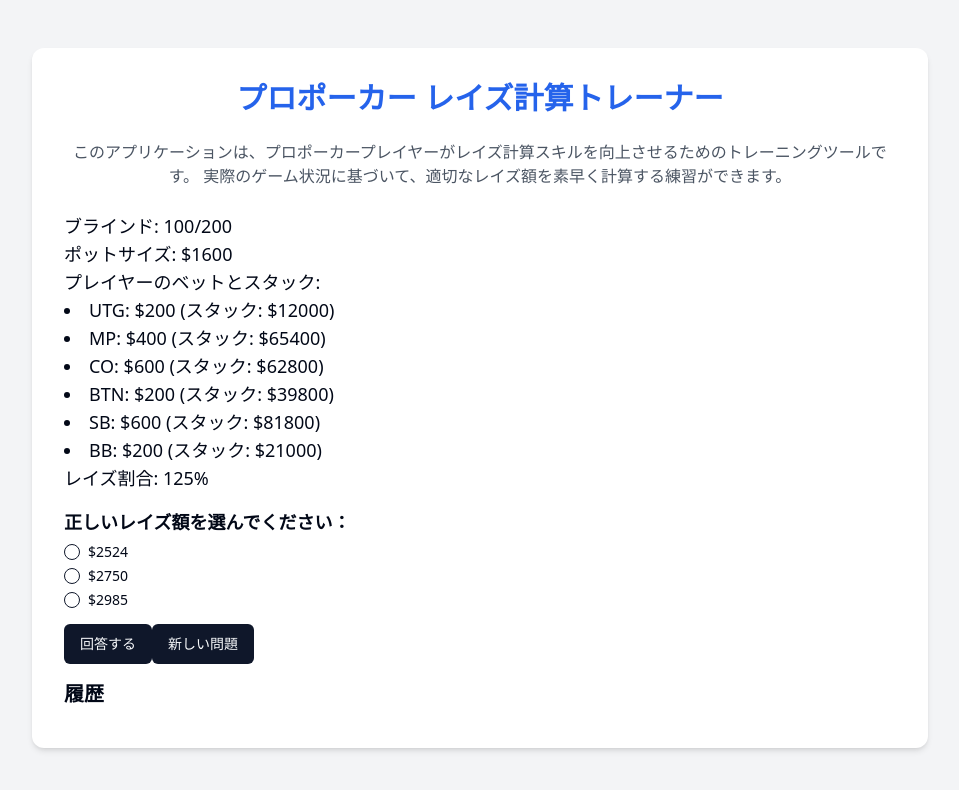
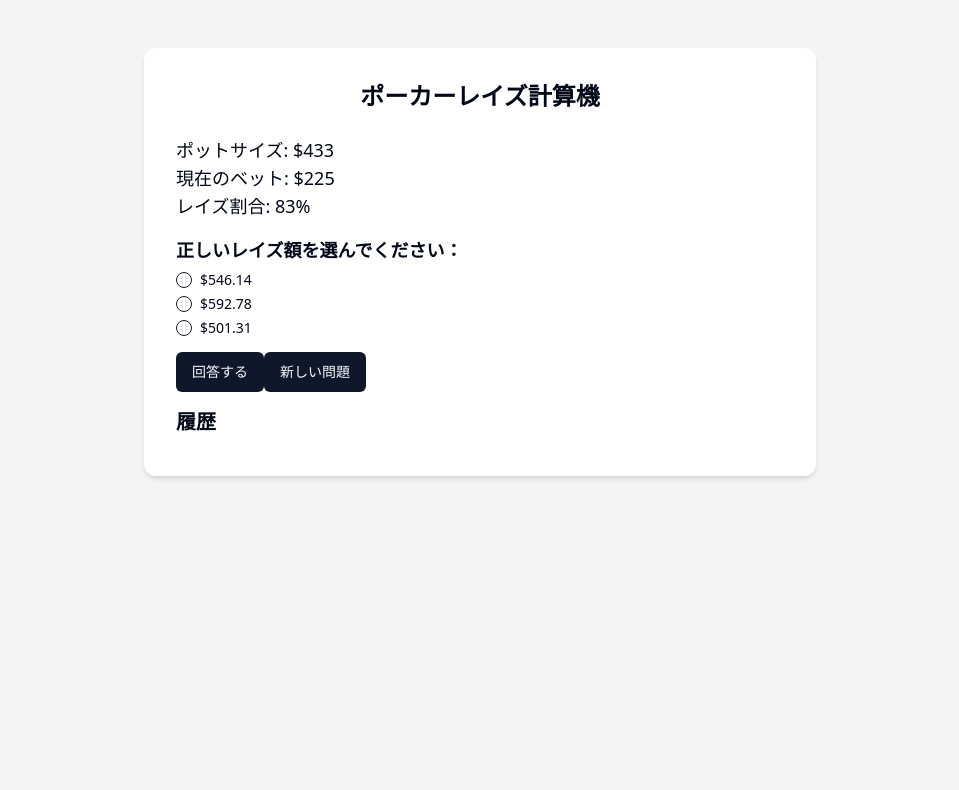
Before and after one commit to KAFKA2306/poker-raise-quiz, a React (Vite) app: page / in a window 1280 px wide. Shown: the top 790 px of the page, without its empty margins (160-1119 px from the left). Built offline with nearby package versions, Linux system fonts and the light colour scheme.

Commit message:
Reverted to edit 6f16ba18-81fd-4a41-b349-1b81a02faa04: "Fix export error in pokerUtils
Resolved the SyntaxError related to the missing export of 'generateRandomValues' in the pokerUtils module, ensuring proper functionality in RaiseCalculator component.
[skip gpt_engineer]"

```diff
--- a/src/components/RaiseCalculator.jsx
+++ b/src/components/RaiseCalculator.jsx
@@ -2,18 +2,15 @@ import React, { useState, useEffect } from 'react';
 import { Button } from "@/components/ui/button"
 import { Label } from "@/components/ui/label"
 import { RadioGroup, RadioGroupItem } from "@/components/ui/radio-group"
-import { calculateRaise, isWithinTolerance, generateRandomValues, calculateEffectiveStacks, calculatePosition } from '../utils/pokerUtils';
+import { calculateRaise, isWithinTolerance, generateRandomValues } from '../utils/pokerUtils';
 
 const RaiseCalculator = () => {
   const [gameState, setGameState] = useState({
     potSize: 0,
-    playerBets: [],
+    currentBet: 0,
     raisePercentage: 0,
     calculatedRaise: 0,
-    options: [],
-    bigBlind: 0,
-    smallBlind: 0,
-    effectiveStacks: []
+    options: []
   });
   const [selectedOption, setSelectedOption] = useState('');
   const [feedback, setFeedback] = useState('');
@@ -24,38 +21,30 @@ const RaiseCalculator = () => {
   }, []);
 
   const generateNewProblem = () => {
-    const { potSize, playerBets, raisePercentage, bigBlind, smallBlind } = generateRandomValues();
-    const currentBet = Math.max(...playerBets);
+    const { potSize, currentBet, raisePercentage } = generateRandomValues();
     const calculatedRaise = calculateRaise(potSize, currentBet, raisePercentage);
     const options = generateOptions(calculatedRaise);
-    const effectiveStacks = calculateEffectiveStacks(playerBets, bigBlind);
-    setGameState({ potSize, playerBets, raisePercentage, calculatedRaise, options, bigBlind, smallBlind, effectiveStacks });
+    setGameState({ potSize, currentBet, raisePercentage, calculatedRaise, options });
     setSelectedOption('');
     setFeedback('');
   };
 
   const generateOptions = (correctAnswer) => {
-    const options = [Math.round(correctAnswer)];
+    const options = [correctAnswer];
     while (options.length < 3) {
-      const randomOption = Math.round(correctAnswer * (0.7 + Math.random() * 0.6));
-      if (!options.includes(randomOption)) {
+      const randomOption = correctAnswer * (0.7 + Math.random() * 0.6);
+      if (!options.some(option => Math.abs(option - randomOption) < 1)) {
         options.push(randomOption);
       }
     }
-    return options.sort((a, b) => a - b);
+    return options.sort(() => Math.random() - 0.5).map(option => option.toFixed(2));
   };
 
   const handleSubmit = () => {
     if (!selectedOption) return;
 
     const isCorrect = isWithinTolerance(Number(selectedOption), gameState.calculatedRaise, 5);
-    const correctAnswer = Math.round(gameState.calculatedRaise);
-    const currentBet = Math.max(...gameState.playerBets);
-    const totalPot = gameState.potSize + currentBet;
-    const calculationExample = `計算例: ${totalPot} (トータルポット) × ${gameState.raisePercentage}% = ${correctAnswer}`;
-    const newFeedback = isCorrect
-      ? `正解です！\n${calculationExample}`
-      : `不正解です。正しい答えは ${correctAnswer} です。\n${calculationExample}`;
+    const newFeedback = isCorrect ? '正解です！' : `不正解です。正しい答えは ${gameState.calculatedRaise.toFixed(2)} です。`;
     setFeedback(newFeedback);
 
     const newEntry = {
@@ -69,16 +58,8 @@ const RaiseCalculator = () => {
   return (
     <div className="space-y-4">
       <div className="text-lg">
-        <p>ブラインド: {gameState.smallBlind}/{gameState.bigBlind}</p>
         <p>ポットサイズ: ${gameState.potSize}</p>
-        <p>プレイヤーのベットとスタック:</p>
-        <ul className="list-disc list-inside">
-          {gameState.playerBets.map((bet, index) => (
-            <li key={index}>
-              {calculatePosition(index)}: ${bet} (スタック: ${gameState.effectiveStacks[index]})
-            </li>
-          ))}
-        </ul>
+        <p>現在のベット: ${gameState.currentBet}</p>
         <p>レイズ割合: {gameState.raisePercentage}%</p>
       </div>
       <div>
@@ -86,7 +67,7 @@ const RaiseCalculator = () => {
         <RadioGroup value={selectedOption} onValueChange={setSelectedOption} className="mt-2">
           {gameState.options.map((option, index) => (
             <div key={index} className="flex items-center space-x-2">
-              <RadioGroupItem value={option.toString()} id={`option-${index}`} />
+              <RadioGroupItem value={option} id={`option-${index}`} />
               <Label htmlFor={`option-${index}`}>${option}</Label>
             </div>
           ))}
@@ -94,14 +75,14 @@ const RaiseCalculator = () => {
       </div>
       <Button onClick={handleSubmit}>回答する</Button>
       <Button onClick={generateNewProblem}>新しい問題</Button>
-      {feedback && <p className="text-lg font-semibold whitespace-pre-line">{feedback}</p>}
+      {feedback && <p className="text-lg font-semibold">{feedback}</p>}
       <div>
         <h3 className="text-xl font-bold mb-2">履歴</h3>
         <ul className="space-y-2">
           {history.map((entry, index) => (
             <li key={index} className={`p-2 rounded ${entry.isCorrect ? 'bg-green-100' : 'bg-red-100'}`}>
-              ブラインド: {entry.smallBlind}/{entry.bigBlind}, ポット: ${entry.potSize}, レイズ%: {entry.raisePercentage}%
-              → 正解: ${Math.round(entry.calculatedRaise)}, 回答: ${entry.userAnswer}
+              ポット: ${entry.potSize}, ベット: ${entry.currentBet}, レイズ%: {entry.raisePercentage}%
+              → 正解: ${entry.calculatedRaise.toFixed(2)}, 回答: ${entry.userAnswer.toFixed(2)}
             </li>
           ))}
         </ul>
--- a/src/pages/Index.jsx
+++ b/src/pages/Index.jsx
@@ -3,13 +3,9 @@ import RaiseCalculator from '../components/RaiseCalculator';
 const Index = () => {
   return (
     <div className="min-h-screen bg-gray-100 py-12 px-4 sm:px-6 lg:px-8">
-      <div className="max-w-4xl mx-auto bg-white rounded-xl shadow-md overflow-hidden">
+      <div className="max-w-md mx-auto bg-white rounded-xl shadow-md overflow-hidden md:max-w-2xl">
         <div className="p-8">
-          <h1 className="text-3xl font-bold mb-6 text-center text-blue-600">プロポーカー レイズ計算トレーナー</h1>
-          <p className="text-gray-600 mb-6 text-center">
-            このアプリケーションは、プロポーカープレイヤーがレイズ計算スキルを向上させるためのトレーニングツールです。
-            実際のゲーム状況に基づいて、適切なレイズ額を素早く計算する練習ができます。
-          </p>
+          <h1 className="text-2xl font-bold mb-6 text-center">ポーカーレイズ計算機</h1>
           <RaiseCalculator />
         </div>
       </div>
--- a/src/utils/pokerUtils.js
+++ b/src/utils/pokerUtils.js
@@ -9,33 +9,8 @@ export const isWithinTolerance = (userValue, correctValue, tolerancePercentage)
 };
 
 export const generateRandomValues = () => {
-  const blindLevels = [50, 100, 200, 400, 800, 1600, 3200];
-  const bigBlind = blindLevels[Math.floor(Math.random() * blindLevels.length)];
-  const smallBlind = bigBlind / 2;
-
-  const potMultipliers = [3, 4, 5, 6, 7, 8];
-  const potSize = bigBlind * potMultipliers[Math.floor(Math.random() * potMultipliers.length)];
-
-  const playerBets = Array(6).fill(0).map(() => {
-    const betMultipliers = [1, 1.5, 2, 2.5, 3];
-    return bigBlind * betMultipliers[Math.floor(Math.random() * betMultipliers.length)];
-  });
-
-  const raisePercentages = [50, 75, 100, 125, 150];
-  const raisePercentage = raisePercentages[Math.floor(Math.random() * raisePercentages.length)];
-
-  return { potSize, playerBets, raisePercentage, bigBlind, smallBlind };
+  const potSize = Math.floor(Math.random() * 1000) + 100; // 100 to 1099
+  const currentBet = Math.floor(Math.random() * (potSize / 2)) + 10; // 10 to half of potSize
+  const raisePercentage = Math.floor(Math.random() * 75) + 25; // 25% to 100%
+  return { potSize, currentBet, raisePercentage };
 };
-
-export const calculateEffectiveStacks = (playerBets, bigBlind) => {
-  return playerBets.map(bet => {
-    const minStack = bet * 5; // Minimum 5x the bet
-    const maxStack = bet * 200; // Maximum 200x the bet
-    return Math.round((Math.random() * (maxStack - minStack) + minStack) / bigBlind) * bigBlind;
-  });
-};
-
-export const calculatePosition = (index) => {
-  const positions = ['UTG', 'MP', 'CO', 'BTN', 'SB', 'BB'];
-  return positions[index];
-};
```
Also changed, not shown: 1 other file (tests, documents, lock files or other folders).
